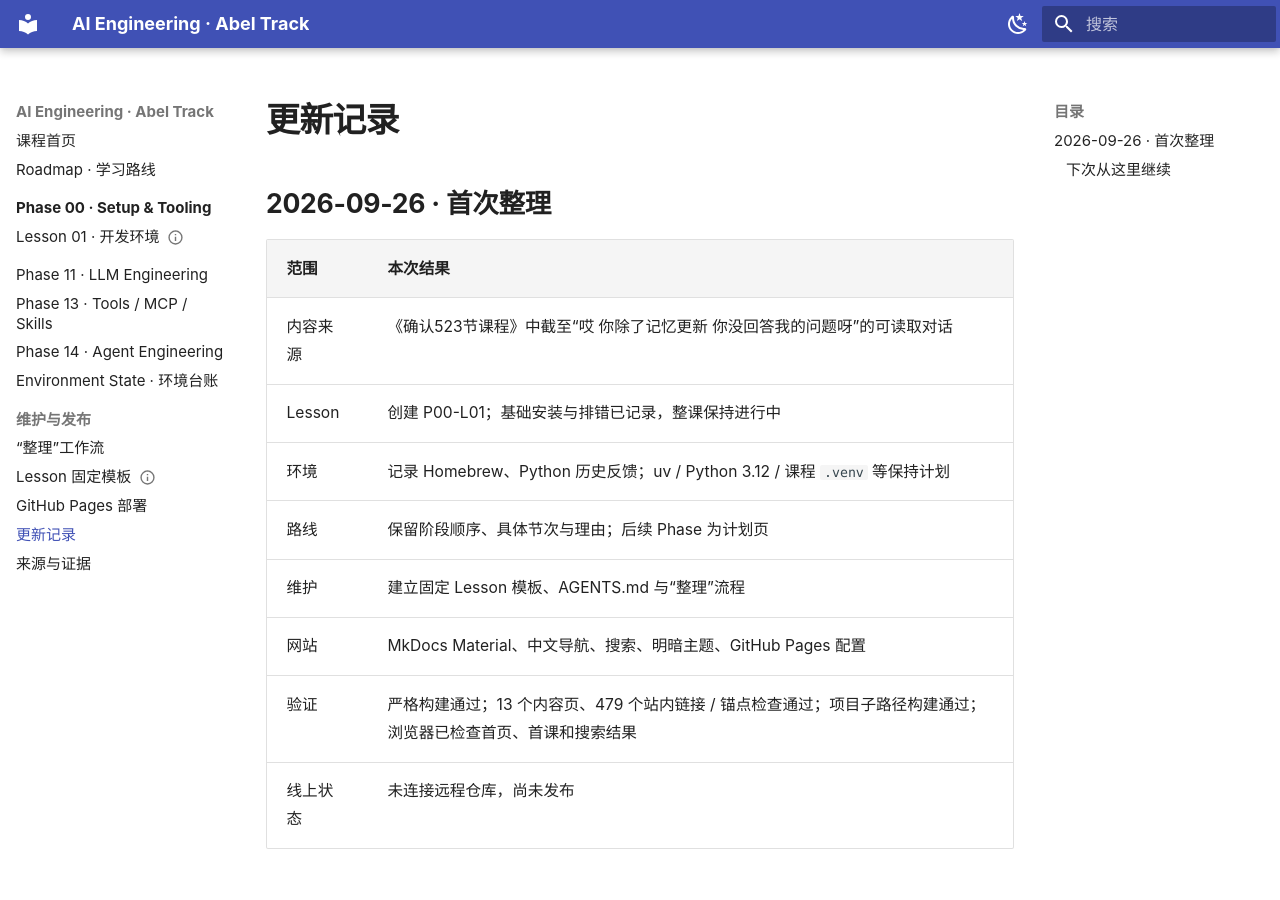
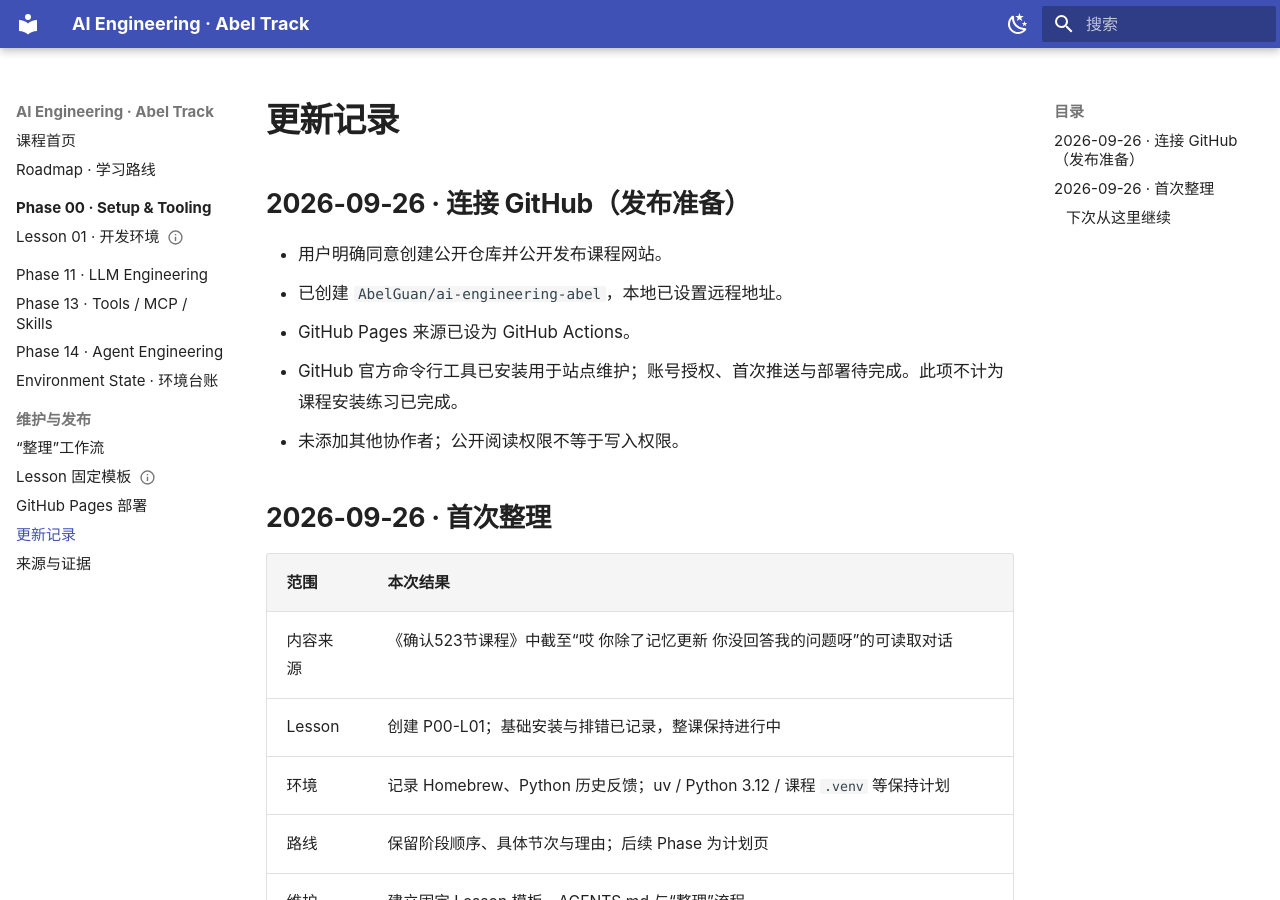
Before and after one commit to AbelGuan/ai-engineering-abel, an MkDocs documentation site: the page built from docs/changelog.md, in a window 1280 px wide and 900 px high. Built offline with MkDocs 1.6.1 and Material for MkDocs 9.7.7, drawn with Linux system fonts in a browser that asks for light colours.

Commit message:
Record GitHub repository connection and Pages setup

```diff
--- a/docs/changelog.md
+++ b/docs/changelog.md
@@ -1,4 +1,12 @@
 # 更新记录
+
+## 2026-09-26 · 连接 GitHub（发布准备）
+
+- 用户明确同意创建公开仓库并公开发布课程网站。
+- 已创建 `AbelGuan/ai-engineering-abel`，本地已设置远程地址。
+- GitHub Pages 来源已设为 GitHub Actions。
+- GitHub 官方命令行工具已安装用于站点维护；账号授权、首次推送与部署待完成。此项不计为课程安装练习已完成。
+- 未添加其他协作者；公开阅读权限不等于写入权限。
 
 ## 2026-09-26 · 首次整理
 
```
Also changed, not shown: README.md (+1 -1 lines), docs/deployment.md (+3 -1 lines).
